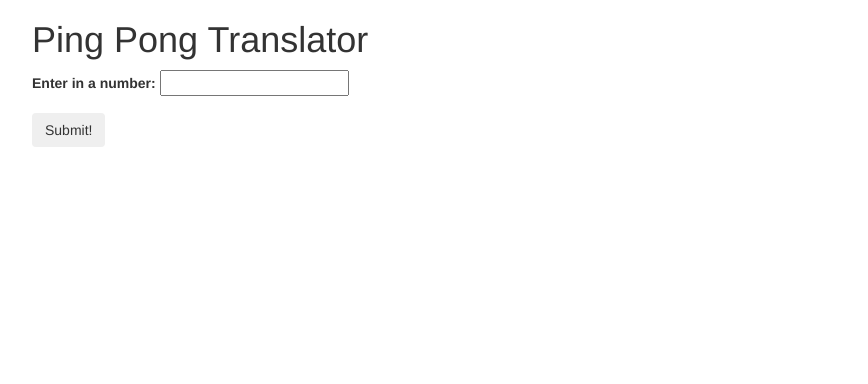
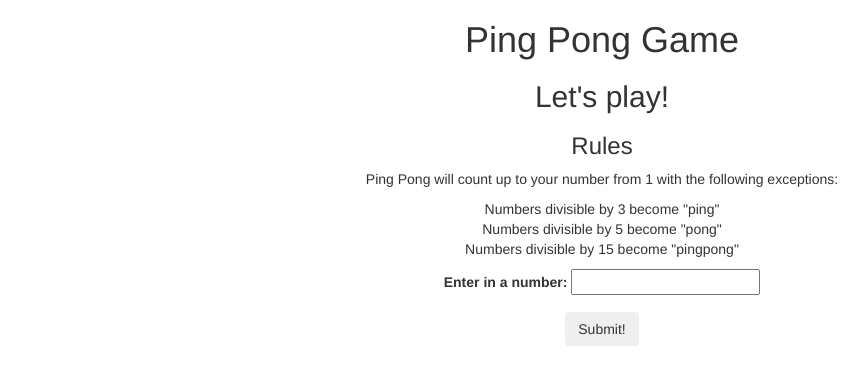
Before and after one commit to ohinton/ping-pong-project, a plain HTML site: page index.html in a window 1280 px wide. Shown: the whole page, without its empty margins (38-906 px from the left). Drawn offline with Linux system fonts and the light colour scheme.

Commit message:
add rules to html, add css style

```diff
--- a/css/styles.css
+++ b/css/styles.css
@@ -0,0 +1,3 @@
+.container {
+  text-align: center;
+}
--- a/index.html
+++ b/index.html
@@ -5,24 +5,33 @@
     <link href="css/styles.css" rel="stylesheet" type="text/css">
     <script src="js/jquery-1.12.4.js"></script>
     <script src="js/scripts.js"></script>
-    <title>Ping Pong Translator!</title>
+    <title>Ping Pong Project</title>
+    <link rel="shortcut icon" type="image/ico" href="img/ping-pong.ico" />
   </head>
+
   <body>
       <div class="container">
-      <h1>Ping Pong Translator</h1>
+        <h1>Ping Pong Game</h1>
 
+        <h2>Let's play!</h2>
+        <h3>Rules</h3>
+        <p>Ping Pong will count up to your number from 1 with the following exceptions:</p>
+        <ul class = "list-unstyled">
+          <li>Numbers divisible by 3 become "ping"</li>
+          <li>Numbers divisible by 5 become "pong"</li>
+          <li>Numbers divisible by 15 become "pingpong"</li>
+        </ul>
         <form id="ping-pong">
           <div class="form-group">
             <label for="number">Enter in a number:</label>
             <input required id="number" type="number" min=1>
-
           </div>
 
           <button type="submit" class="btn">Submit!</button>
         </form>
 
         <div id="result">
-        <ul id = "final-numbers"></ul>
+          <ul class = "list-unstyled" id = "final-numbers"></ul>
         </div>
 
       </div>
```
Also changed, not shown: img/logo.png (added), img/ping-pong.ico (added). Lines whose indentation alone changed are shown as unchanged.
